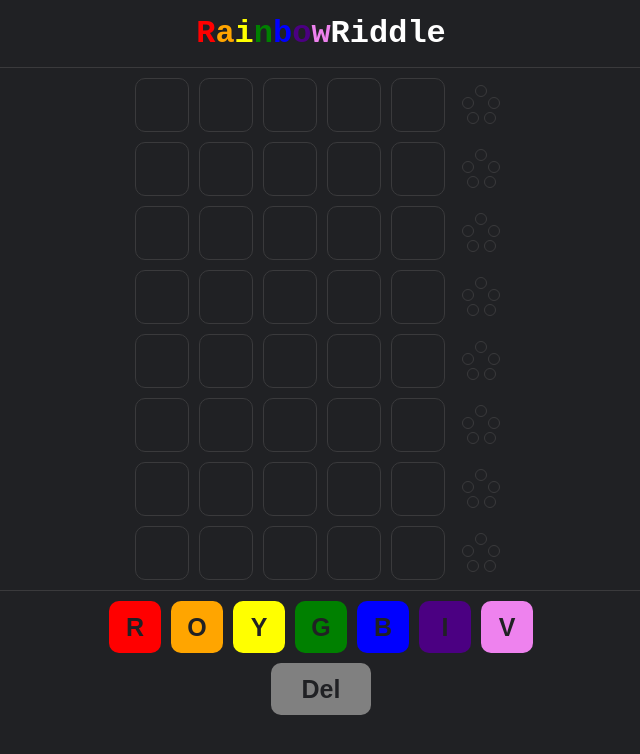
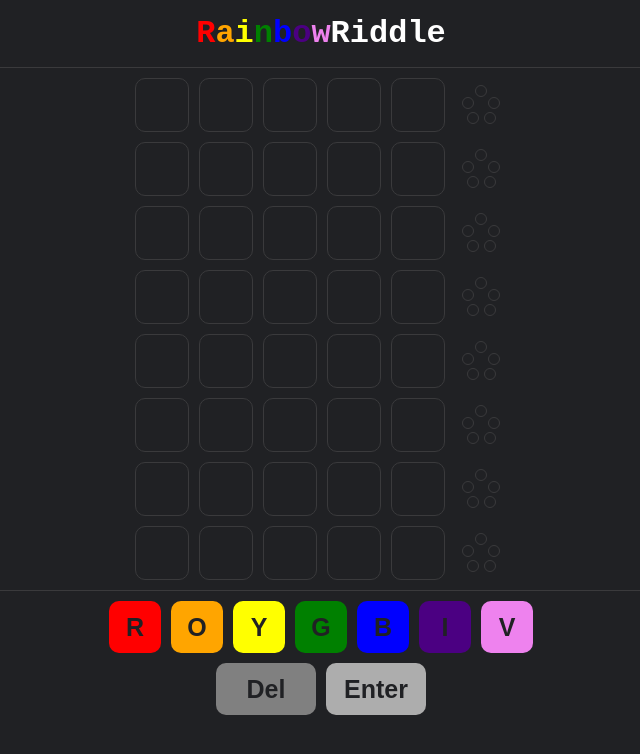
Before and after one commit to JanRoces/rainbow-riddle, a React (Create React App) app: page / in a window 1280 px wide. Shown: the top 754 px of the page, without its empty margins (319-959 px from the left). Built offline with nearby package versions, Linux system fonts and the light colour scheme; the HTML template or start-up script is replaced by a standard one.

Commit message:
render enter button

```diff
--- a/src/components/ActionButton.js
+++ b/src/components/ActionButton.js
@@ -1,8 +1,12 @@
 import React from 'react';
 
-function ActionButton({ label, onDeleteColor }) {
+function ActionButton({ label, type, onDeleteColor }) {
+  function handleOnClick() {
+    return type === 'delete' ? onDeleteColor() : () => {};
+  }
+
   return (
-    <button className="button-action" onClick={() => onDeleteColor()}>
+    <button className={'button-action-' + type} onClick={() => handleOnClick()}>
       {label}
     </button>
   );
--- a/src/components/ColorSelection.js
+++ b/src/components/ColorSelection.js
@@ -85,7 +85,8 @@ function ColorSelection({ input, setInput }) {
     <div className="key-board">
       <div className="container-selection">{renderButtons()}</div>
       <div className="container-action-buttons">
-        <ActionButton label="Del" onDeleteColor={deleteColor} />
+        <ActionButton label="Del" type="delete" onDeleteColor={deleteColor} />
+        <ActionButton label="Enter" type="enter" />
       </div>
     </div>
   );
--- a/src/styles/ColorSelect.css
+++ b/src/styles/ColorSelect.css
@@ -1,11 +1,28 @@
 
-.button-action:hover {
+.button-action-delete:hover,
+.button-action-enter:hover {
     color: white;
 }
 
-.button-action {
+.button-action-delete {
     align-items: center;
     background-color: #808080;
+    border: none;
+    border-radius: 10px;
+    color: #202124;
+    display: flex;
+    font-size: 25px;
+    font-weight: bold;
+    height: 52px;
+    justify-content: center;
+    outline: none;
+    vertical-align: middle;
+    width: 100px;
+}
+
+.button-action-enter {
+    align-items: center;
+    background-color: #ADADAD;
     border: none;
     border-radius: 10px;
     color: #202124;
@@ -40,6 +57,7 @@
 
 .container-action-buttons {
     display:flex;
+    gap: 10px;
     justify-content: center;
 }
 
```
